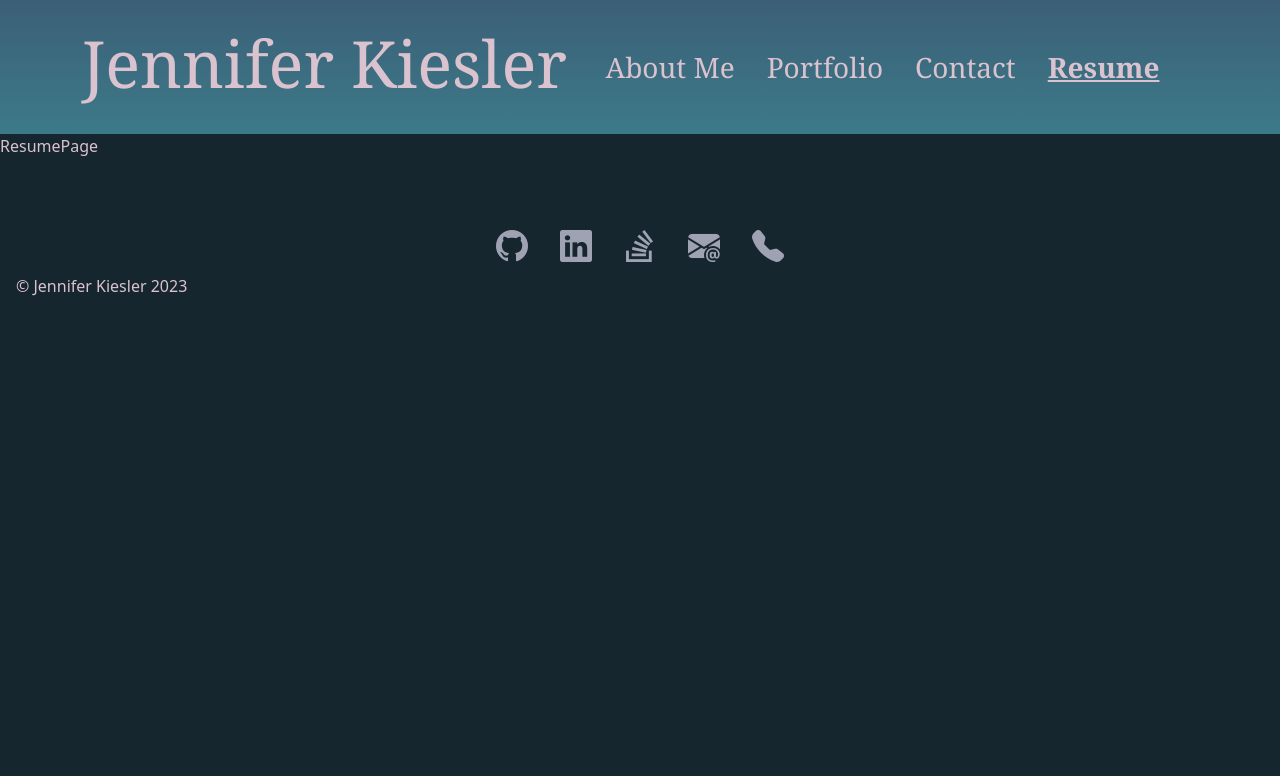
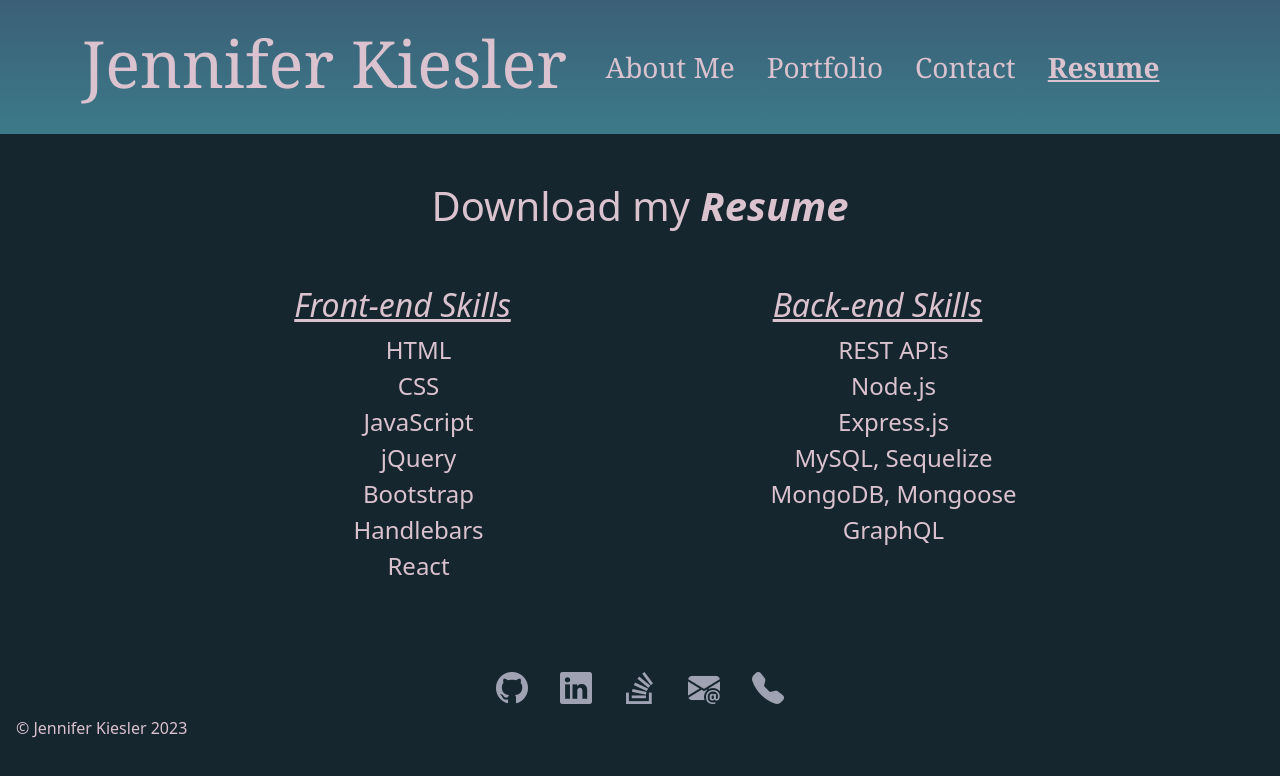
Before and after one commit to JenniferKiesler/kiesler-react-portfolio, a React (Create React App) app: page / in a window 1280 px wide. Both pictures are taken after a click on the link "Resume". Shown: the top 776 px of the page. Built offline with nearby package versions, Linux system fonts and the light colour scheme.

Commit message:
adds resume page

```diff
--- a/src/App.css
+++ b/src/App.css
@@ -138,6 +138,21 @@ footer a:hover {
   background: var(--navbarColor2);
 }
 
+.resume {
+  text-decoration: none;
+  font-style: italic;
+  font-weight: bold;
+  color: var(--fontColor);
+}
+
+.resume:hover {
+  color: var(--navbarColor2);
+}
+
+ul {
+  list-style-type: none;
+}
+
 /* .App-logo {
   height: 40vmin;
   pointer-events: none;
--- a/src/pages/resume.js
+++ b/src/pages/resume.js
@@ -1,5 +1,38 @@
+import Resume from "../resume/jennifer-kiesler-resume.pdf"
+
 const ResumePage = props => {
-  return 'ResumePage'
+  return (
+    <div className="container">
+      <div className="row justify-content-center text-center mt-5">
+        <h3 className="fs-1">Download my <a className="resume" href={Resume} download target="_blank">Resume</a></h3>
+      </div>
+      <div className="row col justify-content-center text-center mt-5">
+        <div className="col-5">
+          <h3 className="fs-2 fst-italic text-decoration-underline">Front-end Skills</h3>
+          <ul className="fs-4">
+            <li>HTML</li>
+            <li>CSS</li>
+            <li>JavaScript</li>
+            <li>jQuery</li>
+            <li>Bootstrap</li>
+            <li>Handlebars</li>
+            <li>React</li>
+          </ul>
+        </div>
+        <div className="col-5">
+          <h3 className="fs-2 fst-italic text-decoration-underline">Back-end Skills</h3>
+          <ul className="fs-4">
+            <li>REST APIs</li>
+            <li>Node.js</li>
+            <li>Express.js</li>
+            <li>MySQL, Sequelize</li>
+            <li>MongoDB, Mongoose</li>
+            <li>GraphQL</li>
+          </ul>
+        </div>
+      </div>
+    </div>
+  )
 }
 
 export default ResumePage
```
Also changed, not shown: 1 other file (tests, documents, lock files or other folders).
